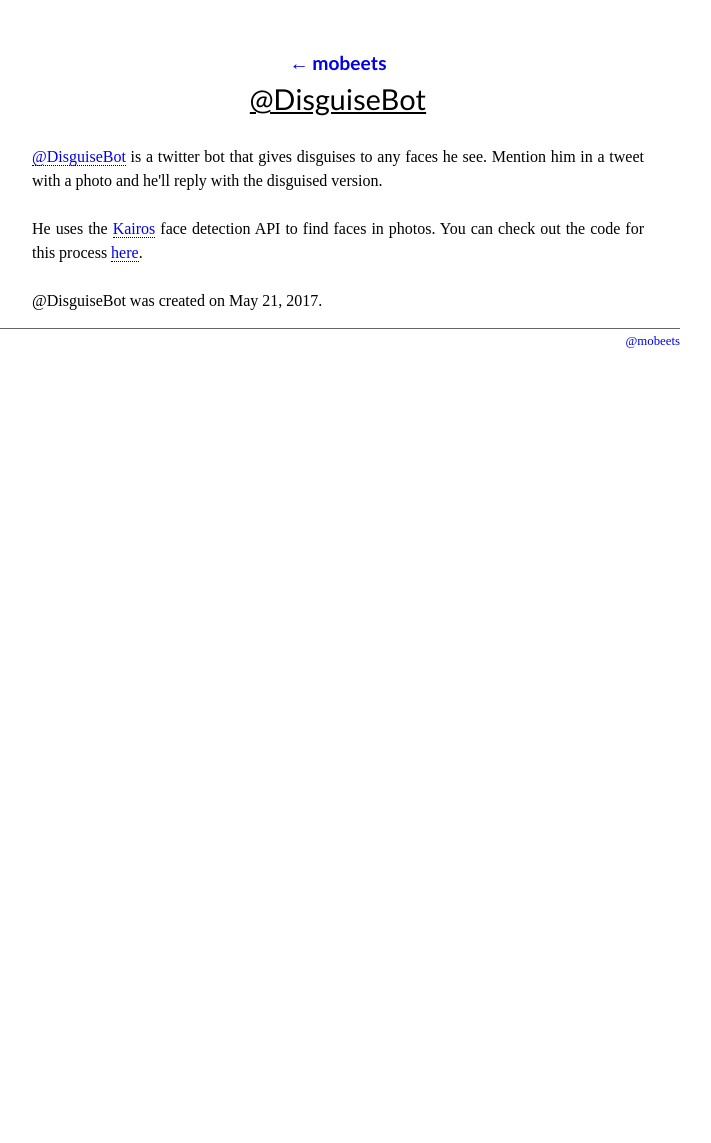
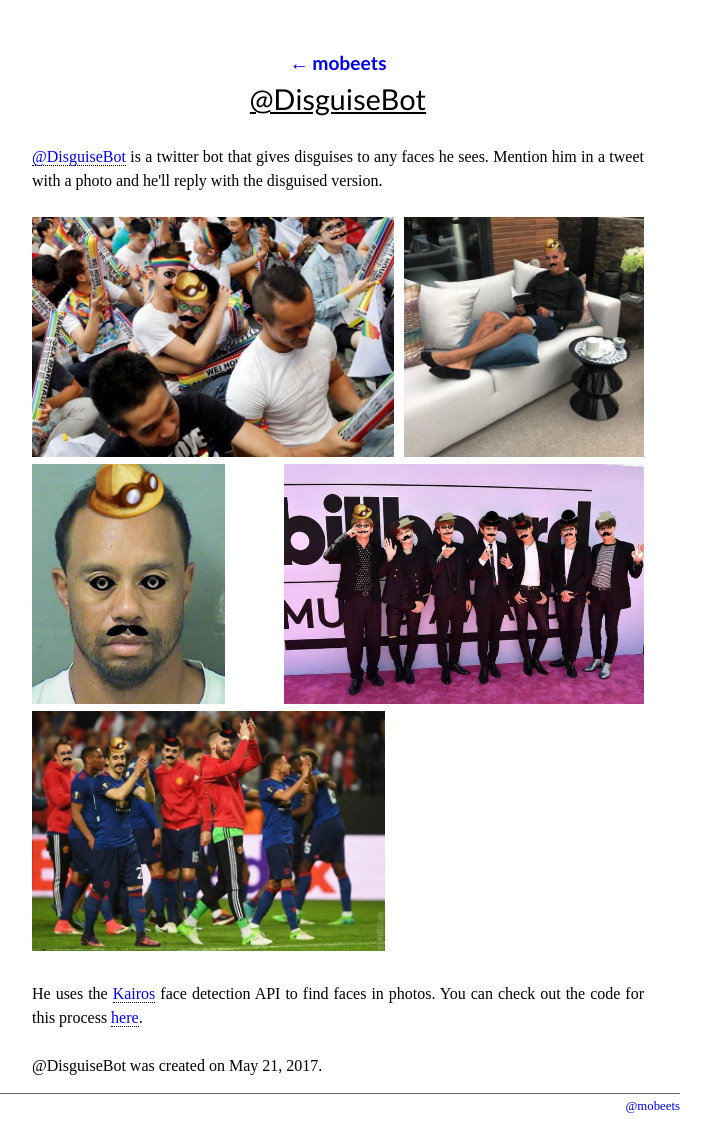
Before and after one commit to mobeets/mobeets.github.io, a Jekyll site: the page built from _posts/2017-05-21-disguise-bot.html, in a window 1280 px wide. Shown: the whole page, without its empty margins (302-1013 px from the left). Built offline with Jekyll 4.4.1, drawn with Linux system fonts in a browser that asks for light colours; nearby versions of some CDN libraries; some web fonts are replaced; before the commit the page ends 938 px from its top, so only the background shows below that.

Commit message:
disguise-bot photos

```diff
--- a/_posts/2017-05-21-disguise-bot.html
+++ b/_posts/2017-05-21-disguise-bot.html
@@ -7,7 +7,13 @@ tags: []
 ---
 {% include JB/setup %}
 
-<a href="https://twitter.com/disguisebot">@DisguiseBot</a> is a twitter bot that gives disguises to any faces he see. Mention him in a tweet with a photo and he'll reply with the disguised version.
+<a href="https://twitter.com/disguisebot">@DisguiseBot</a> is a twitter bot that gives disguises to any faces he sees. Mention him in a tweet with a photo and he'll reply with the disguised version.
+<br><br>
+<img style="height: 15em;" src="/assets/images/disguise-bot/2.jpg"></img>
+<img style="height: 15em;" src="/assets/images/disguise-bot/3.jpg"></img>
+<img style="height: 15em;" src="/assets/images/disguise-bot/4.jpg"></img>
+<img style="height: 15em;" src="/assets/images/disguise-bot/5.jpg"></img>
+<img style="height: 15em;" src="/assets/images/disguise-bot/1.jpg"></img>
 <br><br>
 He uses the <a href="https://www.kairos.com/face-recognition-api">Kairos</a> face detection API to find faces in photos. You can check out the code for this process <a href="https://github.com/mobeets/disguise-bot">here</a>.
 <br><br>
```
Also changed, not shown: assets/images/disguise-bot/1.jpg (added), assets/images/disguise-bot/2.jpg (added), assets/images/disguise-bot/3.jpg (added), assets/images/disguise-bot/4.jpg (added), assets/images/disguise-bot/5.jpg (added).
